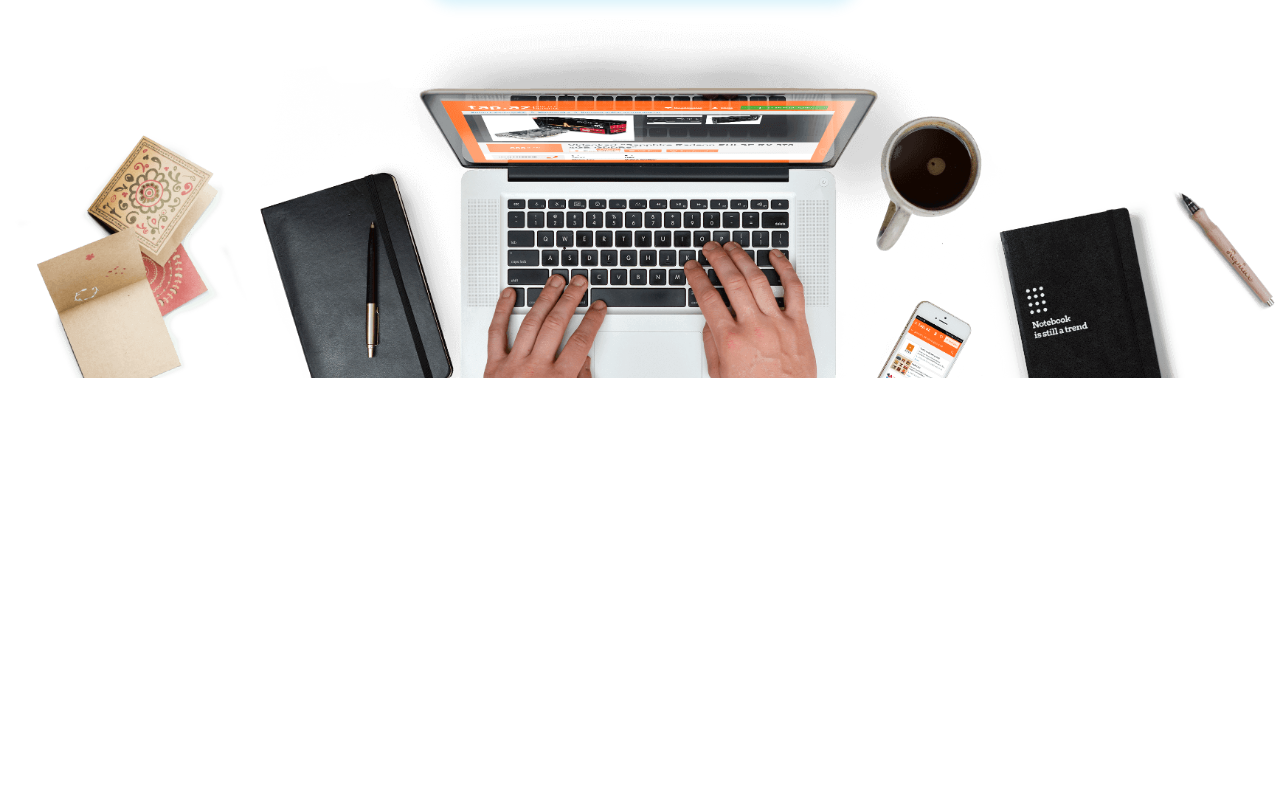
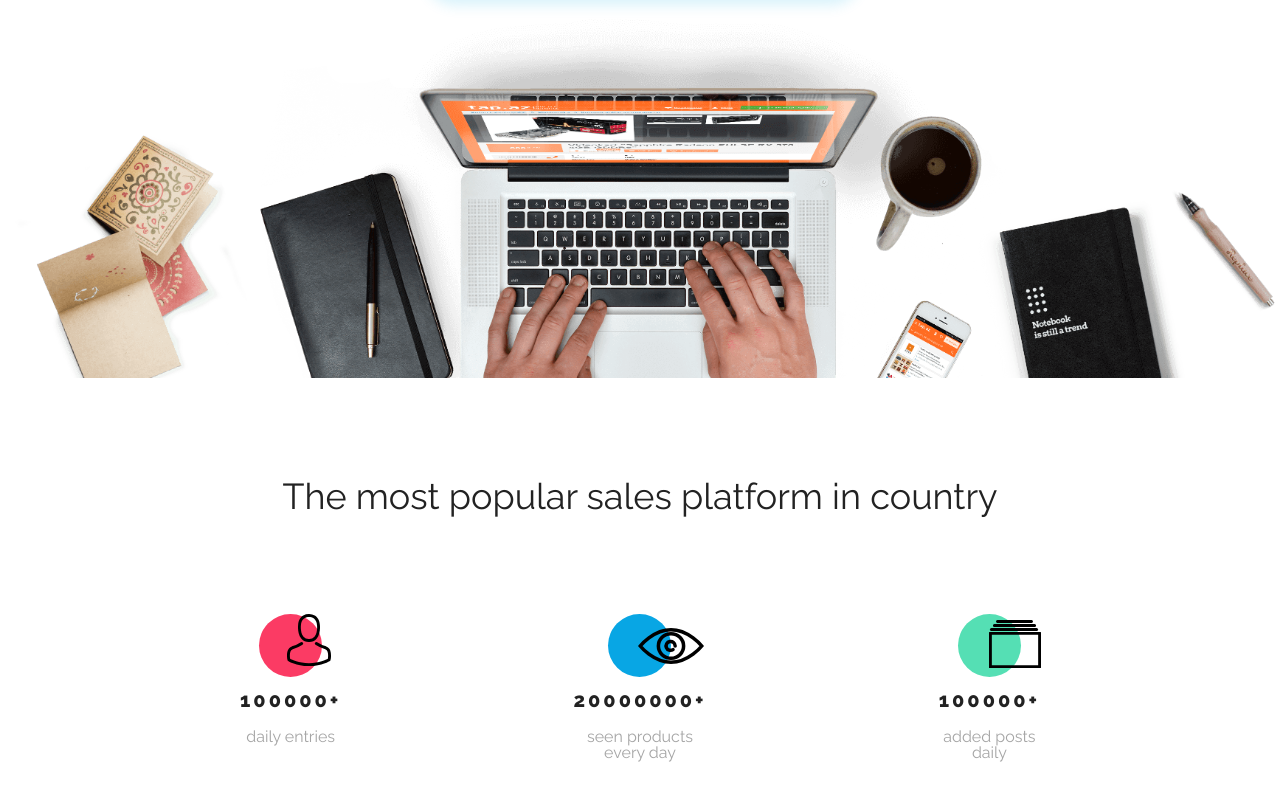
Before and after one commit to Szczepan00/best_shop, a website: page index.html in a window 1280 px wide. Shown: the part 388-1188 px from the top of the page. Before the commit the page ends 800 px from the top, so only its background shows below. Drawn offline with nearby package versions, Linux system fonts and the light colour scheme.

Commit message:
section statistics

```diff
--- a/index.html
+++ b/index.html
@@ -39,6 +39,40 @@
             </div>
             <img src="assets/Background.png" alt="computer" class="opening__image">
         </section>
+
+        <section class="statistics">
+            <div class="container">
+                <h2 class="statistics__title">The most popular sales platform in country</h2>
+
+                <div class="statistics__container">
+                    <div class="statistics__single">
+                        <div class="statistics__circle">
+                            <img src="assets/Person.svg" alt="person" class="statistics__img">
+                        </div>
+                        <div class="statistics__number">100000+</div>
+                        <div class="statistics__description">daily entries</div>
+                    </div>
+
+
+                    <div class="statistics__single">
+                        <div class="statistics__circle">
+                            <img src="assets/Eye.svg" alt="eye" class="statistics__img">
+                        </div>
+                        <div class="statistics__number">20000000+</div>
+                        <div class="statistics__description">seen products <br> every day</div>
+                    </div>
+
+
+                    <div class="statistics__single">
+                        <div class="statistics__circle">
+                            <img src="assets/Catalog.svg" alt="catalog" class="statistics__img">
+                        </div>
+                        <div class="statistics__number">100000+</div>
+                        <div class="statistics__description">added posts<br>daily</div>
+                    </div>
+                </div>
+            </div>
+        </section>
     </main>
 </body>
 </html>
--- /dev/null
+++ b/src/sass/elements/_statistics.scss
@@ -0,0 +1,98 @@
+.statistics {
+  margin-top: 100px;
+
+  &__title {
+    text-align: center;
+  }
+
+  &__container {
+    max-width: 800px;
+    margin: 100px auto 120px;
+    display: flex;
+    justify-content: space-between;
+
+    @include mobile {
+      margin: 35px auto 50px;
+      align-items: center;
+      flex-direction: column;
+    }
+  }
+
+  &__single {
+    max-width: 160px;
+    display: flex;
+    flex-direction: column;
+    justify-content: flex-start;
+    align-items: center;
+    text-align: center;
+    font-family: $font-raleway;
+
+    @include mobile {
+      margin-bottom: 35px;
+
+      &:last-child {
+        margin-bottom: 0;
+      }
+    }
+
+    &:nth-child(1) {
+      .statistics__circle {
+        background-color: $color-redish;
+      }
+
+      .statistics__img {
+        top:0;
+        left: 45%;
+      }
+    }
+
+    &:nth-child(2) {
+      .statistics__circle {
+        background-color: $color-primary;
+      }
+
+      .statistics__img {
+        top: 14px;
+        left: 47%;
+      }
+    }
+
+    &:nth-child(3) {
+      .statistics__circle {
+        background-color: $color-green;
+      }
+
+      .statistics__img {
+        top: 6px;
+        left: 50%;
+      }
+    }
+  }
+
+  &__circle {
+    border-radius: 50%;
+    width: 63px;
+    height: 63px;
+    position: relative;
+  }
+
+  &__img {
+    position: absolute;
+  }
+
+  &__number {
+    font-size: 1.25rem;
+    font-weight: 800;
+    letter-spacing: 0.1875rem;
+    margin-top: 13px;
+  }
+
+  &__description {
+    color: $color-grey;
+    margin-top: 19px;
+  }
+
+  @include mobile {
+    margin-top: 50px;
+  }
+}
--- a/src/sass/main.scss
+++ b/src/sass/main.scss
@@ -5,3 +5,4 @@
 @import "elements/buttons";
 @import "elements/header";
 @import "elements/opening";
+@import "elements/statistics";
```
Also changed, not shown: src/css/main.css, 1 other file.
